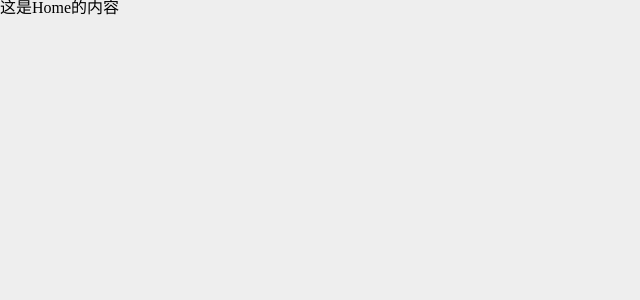
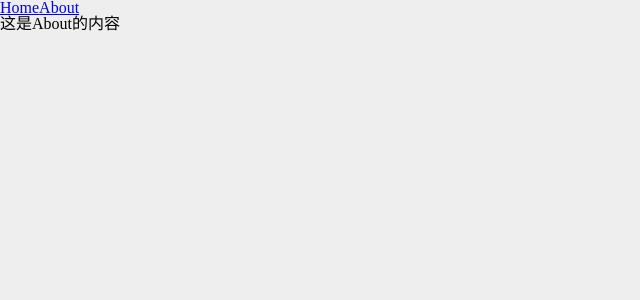
Before and after one commit to zjy4fun/react-admin-bilibili, a React (Vite) app: page /about in a window 1280 px wide. Shown: the top 300 px of the page, without its empty margins (0-640 px from the left). Built offline with nearby package versions, Linux system fonts and the light colour scheme.

Commit message:
add router

```diff
--- a/src/App.tsx
+++ b/src/App.tsx
@@ -1,11 +1,11 @@
-import { UpOutlined } from "@ant-design/icons"
-import { Button } from "antd"
-import { Outlet } from "react-router-dom" //占位符组件，类似于Vue中的router-view
+import { Link, Outlet } from "react-router-dom" //占位符组件，类似于Vue中的router-view
 
 
 function App() {
   return (
     <div className="App">
+      <Link to="/home">Home</Link>
+      <Link to="/about">About</Link>
       <Outlet></Outlet>
     </div>
   )
--- a/src/router/index.tsx
+++ b/src/router/index.tsx
@@ -1,13 +1,14 @@
 import App from '../App'
 import Home from '../views/Home'
 import About from '../views/About'
-import { BrowserRouter, Route, Routes } from 'react-router-dom'
+import { BrowserRouter, Route, Routes, Navigate } from 'react-router-dom'
 
 function baseRouter() {
     return (
         <BrowserRouter>
             <Routes>
                 <Route path="/" element={<App />}>
+                    <Route path='/' element={<Navigate to="/home"/>}></Route>
                     <Route path="/home" element={<Home />}></Route>
                     <Route path="/about" element={<About />}></Route>
                 </Route>
--- a/src/views/About.tsx
+++ b/src/views/About.tsx
@@ -1,7 +1,7 @@
 function View(){
     return (
         <div>
-            <p>这是Home的内容</p>
+            <p>这是About的内容</p>
         </div>
     )
 }
```
